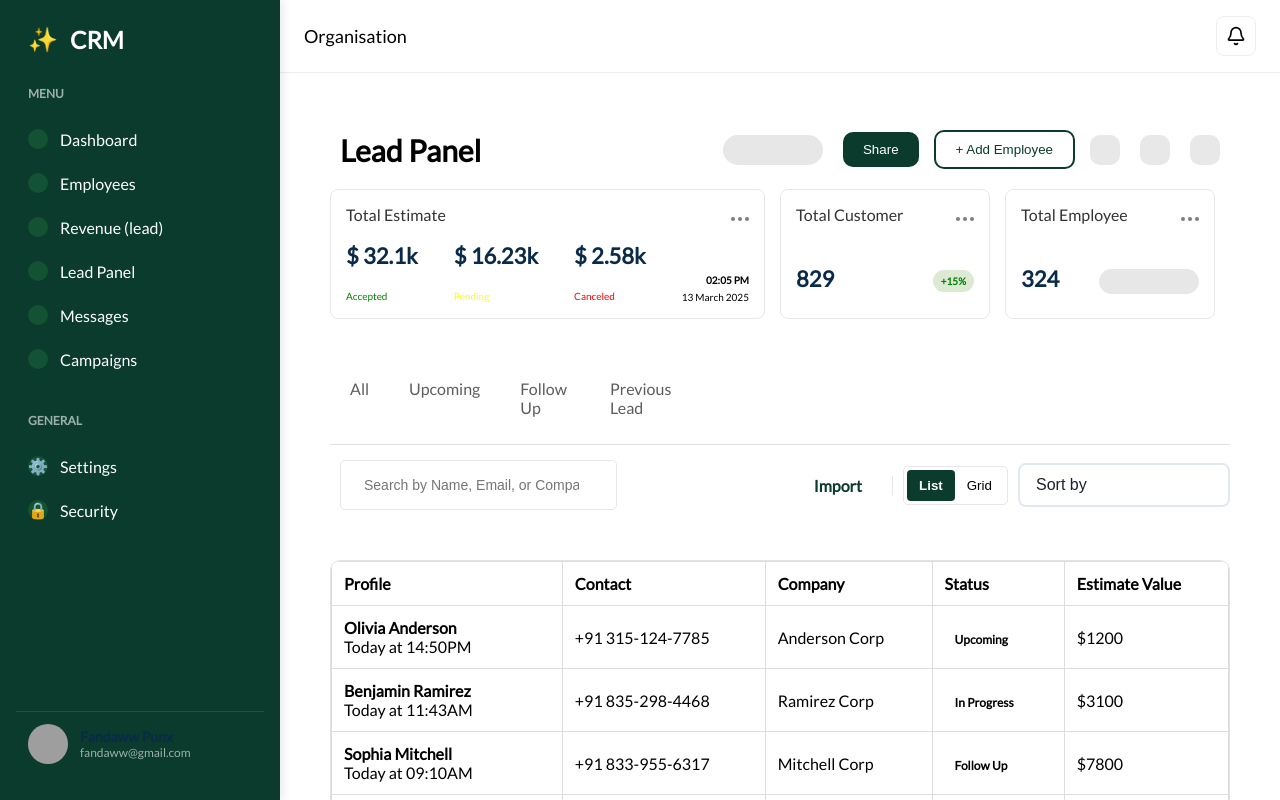
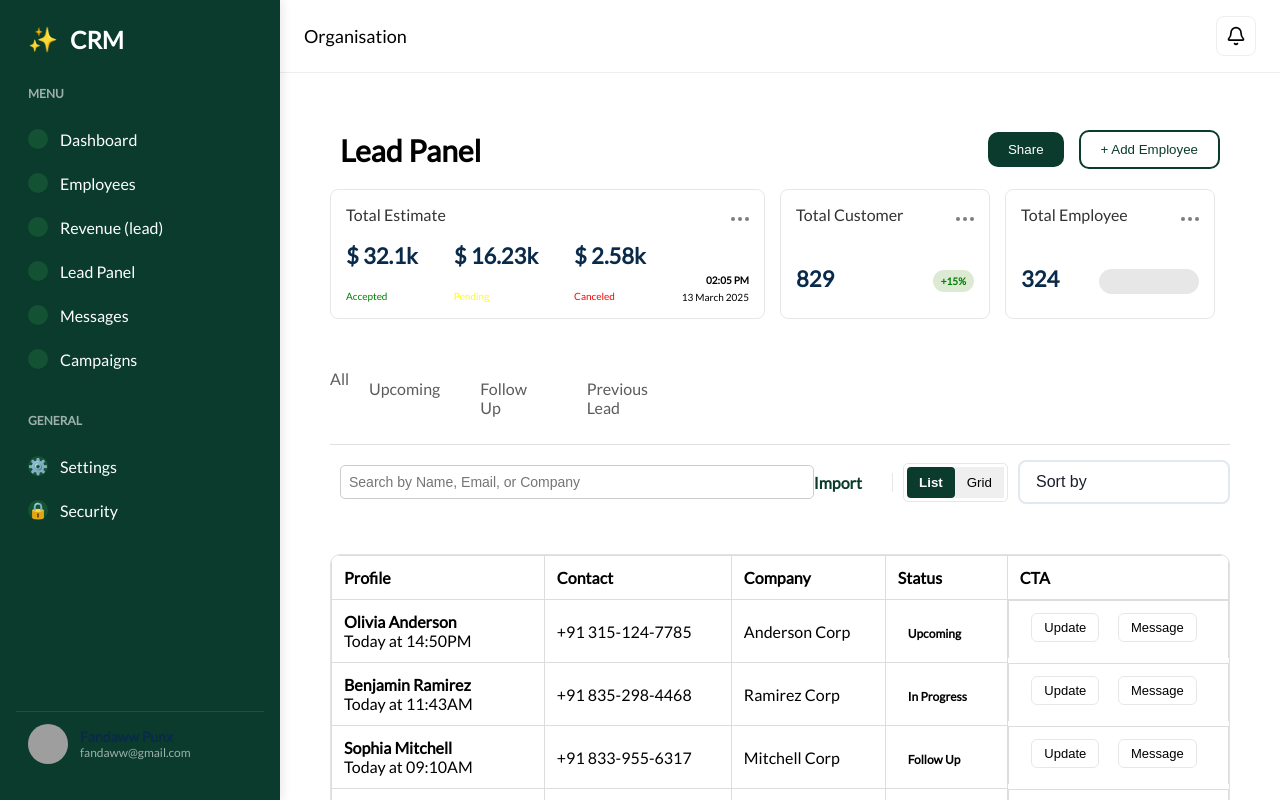
Before and after one commit to Anukhusdevlopers/CRM, a React (Vite) app: page /organisation/lead-panel in a window 1280 px wide. Built offline with nearby package versions, Linux system fonts and the light colour scheme; grey boxes are pictures that could not be loaded.

Commit message:
lead panel ctas

```diff
--- a/src/Component/Organisation/LeadPanel/Grid.jsx
+++ b/src/Component/Organisation/LeadPanel/Grid.jsx
@@ -35,6 +35,9 @@ export default function Grid({ data }) {
                   {item.status}
                 </span>
               </p>
+              <div>
+                <button className={styles.cta}>Update</button><button className={styles.cta}>Message</button>
+              </div>
             </div>
           ))
         ) : (
--- a/src/Component/Organisation/LeadPanel/Grid.module.css
+++ b/src/Component/Organisation/LeadPanel/Grid.module.css
@@ -8,6 +8,22 @@
   display: flex;
   gap: 16px;
   flex-wrap: wrap;
+}
+
+.cta{
+  padding: 6px 12px;
+  border-radius: 6px;
+  font-size: 13px;
+  font-weight: 500;
+  cursor: pointer;
+  border: 1px solid #e5e7eb;
+  background-color: white;
+  transition: all 0.5s;
+  margin-right: 8px;
+  margin-bottom: 4px;
+}
+.cta:hover{
+  border: 1px solid #0A3B2C;
 }
 
 .card {
--- a/src/Component/Organisation/LeadPanel/Table.jsx
+++ b/src/Component/Organisation/LeadPanel/Table.jsx
@@ -74,7 +74,7 @@ const Table = ({ data }) => {
             <th>Contact</th>
             <th>Company</th>
             <th>Status</th>
-            <th>Estimate Value</th>
+            <th>CTA</th>
           </tr>
         </thead>
         <tbody>
@@ -100,7 +100,8 @@ const Table = ({ data }) => {
                   {item.status}
                 </span>
               </td>
-              <td>{item.value}</td>
+              <td style={{display: "flex", justifyContent : "space-evenly", alignItems : "center" , borderBottom: "1px"}}><button className={styles.cta}>Update</button>
+              <button className={styles.cta}>Message</button></td>
             </tr>
           ))}
         </tbody>
--- a/src/Component/Organisation/LeadPanel/Table.module.css
+++ b/src/Component/Organisation/LeadPanel/Table.module.css
@@ -10,7 +10,22 @@ table {
   width: 100%;
   border-collapse: collapse;
 }
+.cta{
+  padding: 6px 12px;
+  border-radius: 6px;
+  font-size: 13px;
+  font-weight: 500;
+  cursor: pointer;
+  border: 1px solid #e5e7eb;
+  background-color: white;
+  margin-right: 8px;
+  transition: all 0.5s;
+  margin-bottom: 4px;
+}
 
+.cta:hover{
+  border: 1px solid #0A3B2C;
+}
 th, td {
   padding: 12px;
   border: 1px solid #ddd;
--- a/src/Pages/organisation/LeadPanel.jsx
+++ b/src/Pages/organisation/LeadPanel.jsx
@@ -7,11 +7,12 @@ import Select from "../../Component/Common/Select";
 import { generateStaticDummyData } from "../../constants/index";
 import Table from "../../Component/Organisation/LeadPanel/Table";
 import Grid from "../../Component/Organisation/LeadPanel/Grid";
-import Popup from "../../Component/Organisation/LeadPanel/Popup";
+
 export default function LeadPanel() {
-  const [view, setView] = useState("table"); // Toggle between Table & Grid
-  const [searchQuery, setSearchQuery] = useState(""); // Store search input
-  const [sortBy, setSortBy] = useState(null); // Sorting selection
+  const [view, setView] = useState("table");
+  const [searchQuery, setSearchQuery] = useState("");
+  const [sortBy, setSortBy] = useState(null);
+  const [activeTab, setActiveTab] = useState("All");
 
   const sortOptions = [
     { value: null, label: "Sort by" },
@@ -19,20 +20,25 @@ export default function LeadPanel() {
     { value: "N-Z2A", label: "Name Z-A" },
     { value: "C-A2Z", label: "Company A-Z" },
     { value: "C-Z2A", label: "Company Z-A" },
-    { value: "V-ASC", label: "Estimate Low to High" }, // Low to High
-    { value: "V-DESC", label: "Estimate High to Low" }, // High to Low
+    { value: "V-ASC", label: "Estimate Low to High" },
+    { value: "V-DESC", label: "Estimate High to Low" },
   ];
 
   const tableData = generateStaticDummyData();
 
-  // Filter data based on searchQuery (name, email, company)
-  const filteredData = tableData.filter((item) =>
+  // Filter by search query
+  let filteredData = tableData.filter((item) =>
     Object.values(item).some(
       (value) =>
         typeof value === "string" &&
         value.toLowerCase().includes(searchQuery.toLowerCase())
     )
   );
+
+  // Filter by active tab
+  if (activeTab !== "All") {
+    filteredData = filteredData.filter((item) => item.status === activeTab);
+  }
 
   // Sorting logic
   const sortedData = [...filteredData].sort((a, b) => {
@@ -62,16 +68,10 @@ export default function LeadPanel() {
         <div className={styles.head}>
           <div className={styles.left}>
             <h2>Lead Panel</h2>
-            <div className={styles.icon}></div>
           </div>
           <div className={styles.right}>
             <button>Share</button>
             <button>+ Add Employee</button>
-            <div className={styles.icons}>
-              <div className={styles.icon}></div>
-              <div className={styles.icon}></div>
-              <div className={styles.icon}></div>
-            </div>
           </div>
         </div>
 
@@ -88,54 +88,47 @@ export default function LeadPanel() {
         <div className={styles.tablecontainer}>
           <div className={styles.tablehead}>
             <div className={styles.tabs}>
-              <span className={styles.tab}>
-                <div className={styles.icon}></div> All
+              {["All", "Upcoming", "Follow Up", "Previous Lead"].map((tab) => (
+                <span
+                  key={tab}
+                  className={activeTab === tab ? styles.activeTab : styles.tab}
+                  onClick={() => setActiveTab(tab)}
+                >
+                  {tab}
                 </span>
-              <span className={styles.tab}>
-                <div className={styles.icon}></div> Upcoming
-              </span>
-              <span className={styles.tab}>
-                <div className={styles.icon}></div> Follow Up
-              </span>
-              <span className={styles.tab}>
-                <div className={styles.icon}></div> Previous Lead
-              </span>
+              ))}
             </div>
             <hr />
             <div className={styles.searchs}>
               <div className={styles.searchleft}>
-                <div className={styles.search}>
                 <input
                   placeholder="Search by Name, Email, or Company"
                   type="search"
                   value={searchQuery}
                   onChange={(e) => setSearchQuery(e.target.value)}
                 />
-                </div>
                 <span>Import</span>
               </div>
               <div className={styles.searchright}>
                 <div className={styles.view}>
                   <button
-                    className={view === "table" ? styles.active : styles.inactive}
+                    className={view === "table" ? styles.active : ""}
                     onClick={() => setView("table")}
                   >
-                    <div className={styles.icon}></div> List
+                    List
                   </button>
                   <button
-                    className={view === "grid" ? styles.active : styles.inactive}
+                    className={view === "grid" ? styles.active : ""}
                     onClick={() => setView("grid")}
                   >
-                    <div className={styles.icon}></div> Grid
+                    Grid
                   </button>
                 </div>
-                <div>
                 <Select options={sortOptions} onChange={(e) => setSortBy(e.target.value)} />
               </div>
             </div>
           </div>
-          </div>
-              {/* <Popup data={sortedData}/> */}
+
           <div className={styles.tablebody}>
             {view === "table" ? <Table data={sortedData} /> : <Grid data={sortedData} />}
           </div>
--- a/src/constants/index.js
+++ b/src/constants/index.js
@@ -360,27 +360,27 @@ export function generateStaticDummyData() {
   };
 
   return [
-    { name: "Olivia Anderson", contact: generatePhoneNumber(), company: "Anderson Corp", status: "Upcoming", value: "$1200", time: "Today at 14:50PM" },
-    { name: "Benjamin Ramirez", contact: generatePhoneNumber(), company: "Ramirez Corp", status: "In Progress", value: "$3100", time: "Today at 11:43AM" },
-    { name: "Sophia Mitchell", contact: generatePhoneNumber(), company: "Mitchell Corp", status: "Follow Up", value: "$7800", time: "Today at 09:10AM" },
-    { name: "Liam Walker", contact: generatePhoneNumber(), company: "Walker Corp", status: "Upcoming", value: "$5300", time: "Today at 08:24AM" },
-    { name: "Ava Bennett", contact: generatePhoneNumber(), company: "Bennett Corp", status: "In Progress", value: "$4200", time: "Yesterday at 23:50PM" },
-    { name: "Mason Collins", contact: generatePhoneNumber(), company: "Collins Corp", status: "Upcoming", value: "$2300", time: "Yesterday at 20:11PM" },
-    { name: "Ethan Scott", contact: generatePhoneNumber(), company: "Scott Corp", status: "Follow Up", value: "$9100", time: "Yesterday at 16:45PM" },
-    { name: "Emma Johnson", contact: generatePhoneNumber(), company: "Johnson Corp", status: "Upcoming", value: "$1100", time: "Yesterday at 10:30AM" },
-    { name: "Noah White", contact: generatePhoneNumber(), company: "White Corp", status: "In Progress", value: "$6500", time: "Yesterday at 08:20AM" },
-    { name: "Isabella Lewis", contact: generatePhoneNumber(), company: "Lewis Corp", status: "Upcoming", value: "$7600", time: "Yesterday at 07:15AM" },
+    { name: "Olivia Anderson", contact: generatePhoneNumber(), company: "Anderson Corp", status: "Upcoming", time: "Today at 14:50PM" },
+    { name: "Benjamin Ramirez", contact: generatePhoneNumber(), company: "Ramirez Corp", status: "In Progress", time: "Today at 11:43AM" },
+    { name: "Sophia Mitchell", contact: generatePhoneNumber(), company: "Mitchell Corp", status: "Follow Up", time: "Today at 09:10AM" },
+    { name: "Liam Walker", contact: generatePhoneNumber(), company: "Walker Corp", status: "Upcoming", time: "Today at 08:24AM" },
+    { name: "Ava Bennett", contact: generatePhoneNumber(), company: "Bennett Corp", status: "In Progress", time: "Yesterday at 23:50PM" },
+    { name: "Mason Collins", contact: generatePhoneNumber(), company: "Collins Corp", status: "Upcoming", time: "Yesterday at 20:11PM" },
+    { name: "Ethan Scott", contact: generatePhoneNumber(), company: "Scott Corp", status: "Follow Up", time: "Yesterday at 16:45PM" },
+    { name: "Emma Johnson", contact: generatePhoneNumber(), company: "Johnson Corp", status: "Upcoming", time: "Yesterday at 10:30AM" },
+    { name: "Noah White", contact: generatePhoneNumber(), company: "White Corp", status: "In Progress", time: "Yesterday at 08:20AM" },
+    { name: "Isabella Lewis", contact: generatePhoneNumber(), company: "Lewis Corp", status: "Upcoming", time: "Yesterday at 07:15AM" },
 
-    { name: "Daniel Carter", contact: generatePhoneNumber(), company: "Carter Corp", status: "Dead", value: "$5400", time: "Today at 12:30PM" },
-    { name: "Emily Hall", contact: generatePhoneNumber(), company: "Hall Corp", status: "In Progress", value: "$4300", time: "Today at 10:15AM" },
-    { name: "Michael Parker", contact: generatePhoneNumber(), company: "Parker Corp", status: "Follow Up", value: "$6200", time: "Yesterday at 21:40PM" },
-    { name: "Sophia Turner", contact: generatePhoneNumber(), company: "Turner Corp", status: "Dead", value: "$8700", time: "Yesterday at 18:10PM" },
-    { name: "Jacob Hernandez", contact: generatePhoneNumber(), company: "Hernandez Corp", status: "In Progress", value: "$9200", time: "Today at 15:20PM" },
-    { name: "Isla Wright", contact: generatePhoneNumber(), company: "Wright Corp", status: "Dead", value: "$3300", time: "Today at 13:50PM" },
-    { name: "William Adams", contact: generatePhoneNumber(), company: "Adams Corp", status: "Follow Up", value: "$1400", time: "Yesterday at 11:20AM" },
-    { name: "Charlotte Baker", contact: generatePhoneNumber(), company: "Baker Corp", status: "Costumer", value: "$7500", time: "Yesterday at 09:45AM" },
-    { name: "Elijah Campbell", contact: generatePhoneNumber(), company: "Campbell Corp", status: "Dead", value: "$2600", time: "Today at 16:30PM" },
-    { name: "Mia Rivera", contact: generatePhoneNumber(), company: "Rivera Corp", status: "Costumer", value: "$5800", time: "Today at 14:10PM" },
+    { name: "Daniel Carter", contact: generatePhoneNumber(), company: "Carter Corp", status: "Dead", time: "Today at 12:30PM" },
+    { name: "Emily Hall", contact: generatePhoneNumber(), company: "Hall Corp", status: "In Progress", time: "Today at 10:15AM" },
+    { name: "Michael Parker", contact: generatePhoneNumber(), company: "Parker Corp", status: "Follow Up", time: "Yesterday at 21:40PM" },
+    { name: "Sophia Turner", contact: generatePhoneNumber(), company: "Turner Corp", status: "Dead", time: "Yesterday at 18:10PM" },
+    { name: "Jacob Hernandez", contact: generatePhoneNumber(), company: "Hernandez Corp", status: "In Progress", time: "Today at 15:20PM" },
+    { name: "Isla Wright", contact: generatePhoneNumber(), company: "Wright Corp", status: "Dead", time: "Today at 13:50PM" },
+    { name: "William Adams", contact: generatePhoneNumber(), company: "Adams Corp", status: "Follow Up", time: "Yesterday at 11:20AM" },
+    { name: "Charlotte Baker", contact: generatePhoneNumber(), company: "Baker Corp", status: "Costumer", time: "Yesterday at 09:45AM" },
+    { name: "Elijah Campbell", contact: generatePhoneNumber(), company: "Campbell Corp", status: "Dead", time: "Today at 16:30PM" },
+    { name: "Mia Rivera", contact: generatePhoneNumber(), company: "Rivera Corp", status: "Costumer", time: "Today at 14:10PM" },
 
     // Additional records
   ].concat(
@@ -389,7 +389,6 @@ export function generateStaticDummyData() {
       contact: generatePhoneNumber(),
       company: `Company ${i + 21}`,
       status: ["Upcoming", "In Progress", "Follow Up", "Dead", "Costumer"][Math.floor(Math.random() * 3)],
-      value: `$${(Math.random() * (15000 - 500) + 500).toFixed(2)}`,
       time: ["Today at 10:00AM", "Yesterday at 3:00PM", "Yesterday at 8:00AM"][Math.floor(Math.random() * 3)],
     }))
   );
```
Lines whose indentation alone changed are shown as unchanged.
